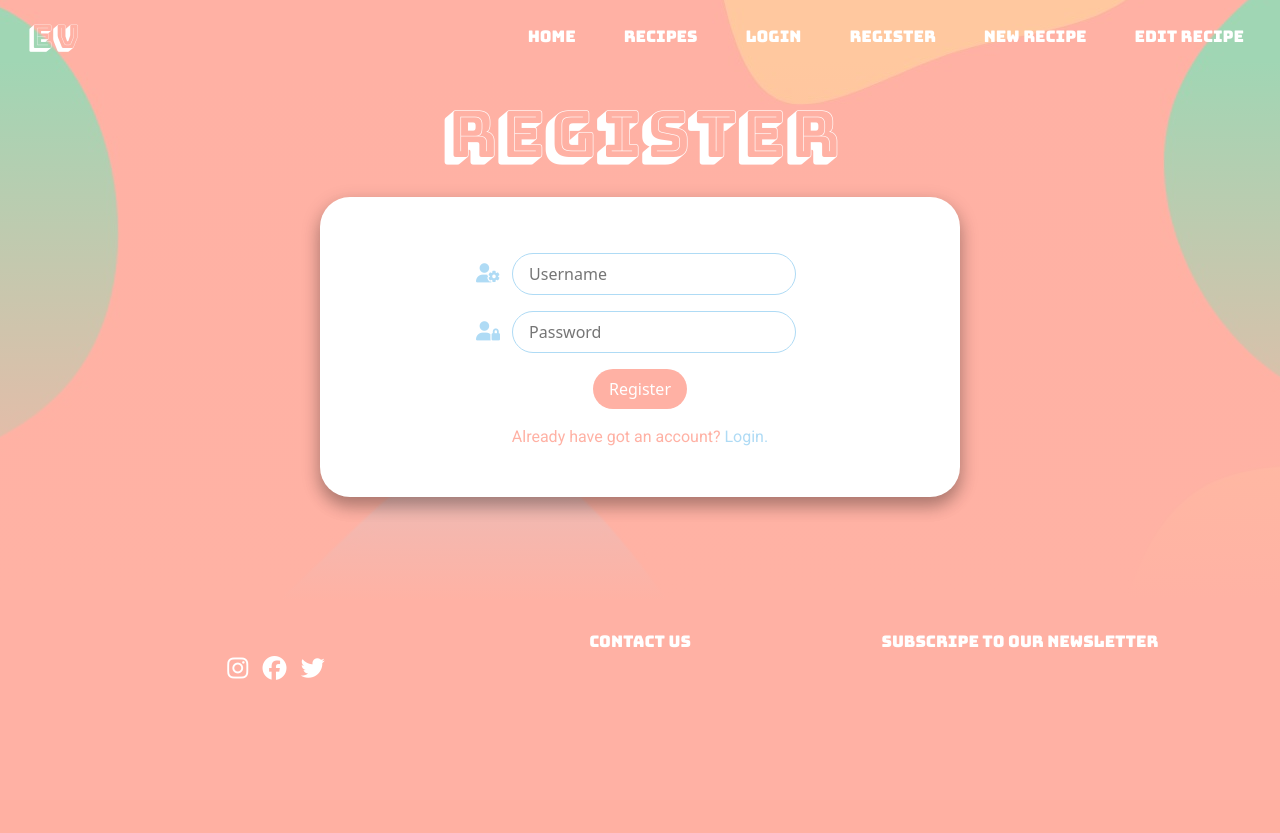
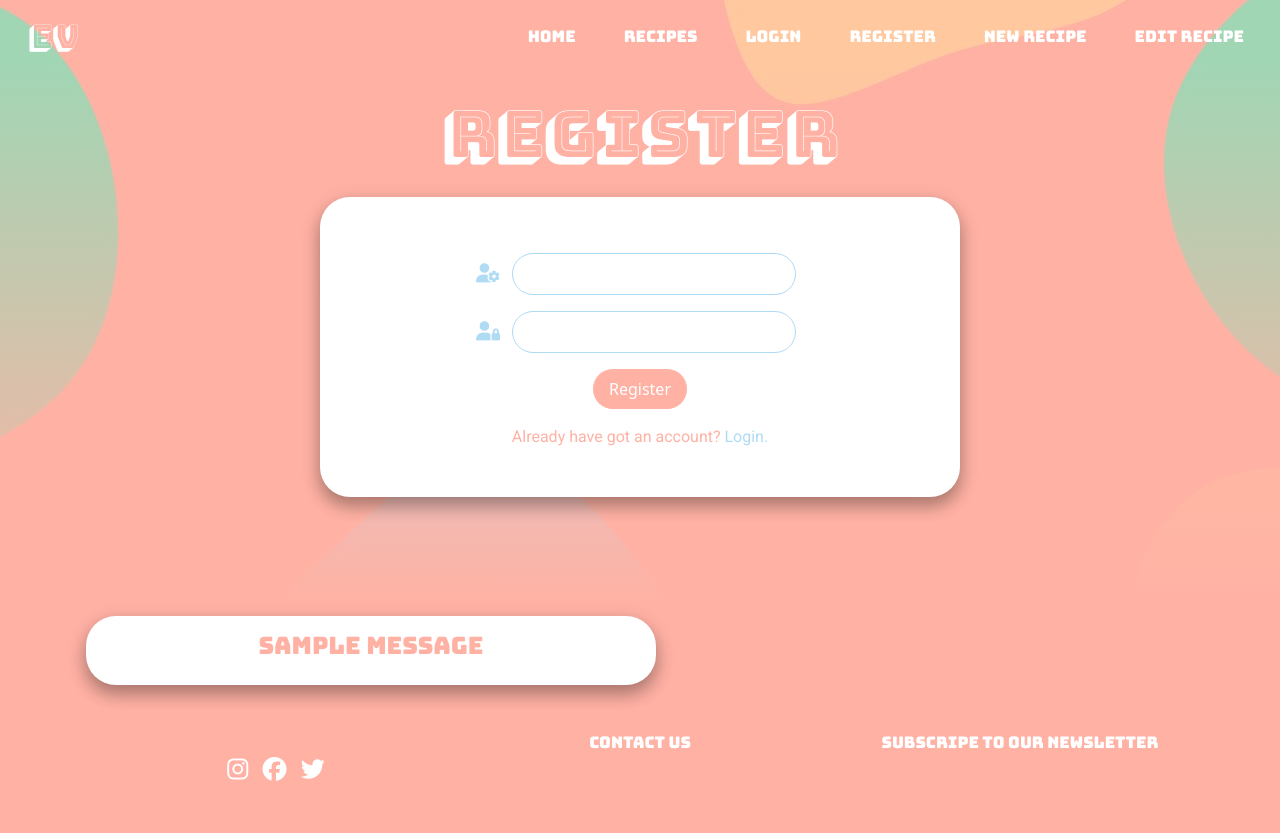
Before and after one commit to Alicepinch/everything-vegan, a Flask app: page /register in a window 1280 px wide. Before the commit the page ends 680 px from the top, so only its background shows below. Run offline with Flask 2, Linux system fonts and the light colour scheme; one stand-in notice (Sample message) is shown; some libraries are stand-ins or nearby versions.

Commit message:
Register functionality added, flask flash messages added to base template

```diff
--- a/app.py
+++ b/app.py
@@ -4,6 +4,7 @@ from flask import (
     session, request, url_for, redirect)
 from flask_pymongo import PyMongo
 from bson.objectid import ObjectId
+from werkzeug.security import generate_password_hash, check_password_hash
 if os.path.exists("env.py"):
     import env
 
@@ -41,9 +42,33 @@ def login():
     return render_template('login.html')
 
 
-@app.route('/register')
+@app.route('/register', methods=["GET", "POST"])
 def register():
-    return render_template('register.html')
+    # Checks if the form method is POST.
+    if request.method == "POST":
+
+        # Finds the user in the mongo DB database.
+        existing_user = mongo.db.users.find_one(
+            {"username": request.form.get("username").lower()})
+
+        # If the user exists, alert the customer this username is in use.
+        if existing_user:
+            flash("Sorry, this username already exists")
+            return redirect(url_for("register"))
+
+        # Inserts new user to data if username is new.
+        register = {
+            "username": request.form.get("username").lower(),
+            "password": generate_password_hash(request.form.get("password"))
+        }
+        mongo.db.users.insert_one(register)
+
+        session["user"] = request.form.get("username").lower()
+        flash("Thank you for sigining up.")
+        return redirect(url_for(
+            "index", username=session["user"]))
+
+    return render_template("register.html")
 
 
 @app.route('/add-recipe')
@@ -58,5 +83,5 @@ def edit_recipe():
 
 if __name__ == "__main__":
     app.run(host=os.environ.get("IP"),
-        port=int(os.environ.get("PORT")),
-        debug=True)
+            port=int(os.environ.get("PORT")),
+            debug=True)
--- a/static/css/style.css
+++ b/static/css/style.css
@@ -91,7 +91,7 @@ p {
 
 .header-container {
     position: absolute;
-    top: 250px;
+    top: 200px;
     right: 0;
 }
 
@@ -119,6 +119,21 @@ p {
     position: relative;
     background: url(/static/images/test.jpg) no-repeat top center;
     height: 375px;
+}
+
+/* Flash messages */
+
+.flash-container {
+    background: #fff;
+    max-width: 50%;
+    border-radius: 30px;
+    box-shadow: 0 10px 16px 0 rgb(0 0 0 / 20%), 0 6px 20px 0 rgb(0 0 0 / 19%);
+    padding: 1rem;
+    margin: 1rem;
+}
+
+.flash-message {
+    color: #FFB1A4;
 }
 
 /* Promo section styling */
--- a/templates/base.html
+++ b/templates/base.html
@@ -41,7 +41,7 @@
                         <li class="nav-item">
                             <a class="nav-link" href="{{  url_for('register')  }}">Register</a>
                         </li>
-                         <li class="nav-item">
+                        <li class="nav-item">
                             <a class="nav-link" href="{{  url_for('add_recipe')  }}">New Recipe</a>
                         </li>
                         <li class="nav-item">
@@ -56,6 +56,23 @@
 
     {% block content %}
     {% endblock%}
+
+    <section>
+        <!--Flash messages-->
+        {% with messages = get_flashed_messages() %}
+        {% if messages %}
+        {% for message in messages %}
+        <div class="container">
+            <div class="row">
+                <div class="col-12 flash-container">
+                        <h4 class="flash-message text-center">{{ message }}</h4>
+                </div>
+            </div>
+        </div>
+        {% endfor %}
+        {% endif %}
+        {% endwith %}
+    </section>
 
 
     <!---- Footer ---->
--- a/templates/register.html
+++ b/templates/register.html
@@ -4,20 +4,27 @@
 <section class="blob-background">
     <div class="container-fluid">
         <div class="row">
+
             <h1 class="small-header text-center">Register</h1>
+
+            <!---Form background container-->
             <div class="container login-container text-center">
                 <div class="row">
                     <div class="col-12">
+
+                        <!---Start of form fields-->
                         <div class="container form-container">
                             <div class="row">
-                                <form method="POST">
+                                <form method="POST" action="{{ url_for('register')  }}">
                                     <div class="col-12">
-                                         <i class="login-register-logo fas fa-user-cog"></i>
-                                        <input class="form-field" placeholder="Username" type="text">
+                                        <i class="login-register-logo fas fa-user-cog"></i>
+                                        <input id="username" name="username" type="text" class="form-field"
+                                            minlength="5" maxlength="15" pattern="^[a-zA-Z0-9]{5,15}$">
                                     </div>
                                     <div class="col-12">
-                                         <i class="login-register-logo fas fa-user-lock"></i>
-                                        <input class="form-field" placeholder="Password" type="text">
+                                        <i class="login-register-logo fas fa-user-lock"></i>
+                                        <input id="password" name="password" type="password" class="form-field"
+                                            minlength="5" maxlength="15" pattern="^[a-zA-Z0-9]{5,15}$" required>
                                     </div>
                                     <div class="col-12">
                                         <button class="login-register-btn">Register</button>
@@ -26,9 +33,11 @@
                                 <p>Already have got an account? <a href="{{  url_for('login')}}">Login.</a></p>
                             </div>
                         </div>
+
                     </div>
                 </div>
             </div>
+
         </div>
     </div>
 </section>
```
